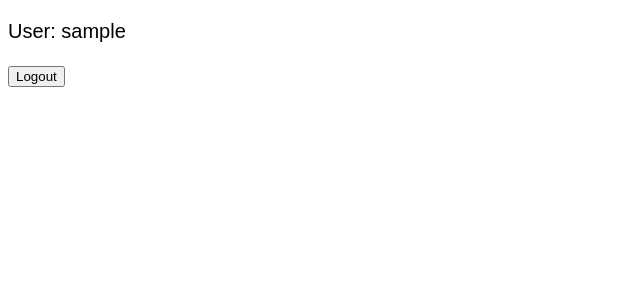
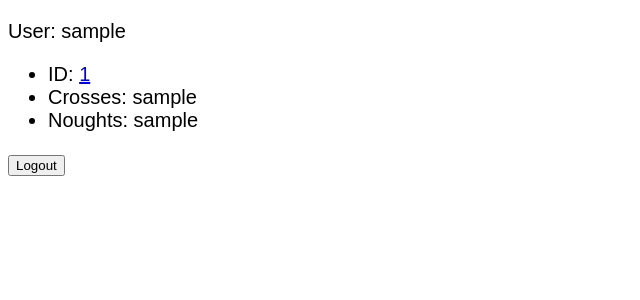
Before and after one commit to Garthof/django-game, a Django app: page /tictactoe/ in a window 1280 px wide. Shown: the top 300 px of the page, without its empty margins (0-640 px from the left). Run offline with Django 5.2, Linux system fonts and the light colour scheme; a user stored in the database is signed in; tables that the repository leaves empty hold one stand-in row (values such as "Sample post").

Commit message:
Display list of boards on index website

```diff
--- a/game/tictactoe/models.py
+++ b/game/tictactoe/models.py
@@ -11,6 +11,7 @@ class FieldState(enum.Enum):
 
 
 class Board(models.Model):
+    id: int
     noughts_player = models.ForeignKey(
         User, on_delete=models.SET_NULL, null=True, related_name="noughts_players"
     )
--- a/game/tictactoe/templates/tictactoe/index.html
+++ b/game/tictactoe/templates/tictactoe/index.html
@@ -13,12 +13,21 @@
 {% block content %}
 {% if user.is_authenticated %}
 <p>User: {{ user.get_username }}</p>
-<p>
+
+<div id="boards">
+    {% for board in user_boards %}
+    <ul class="board_info">
+        <li>ID: <a href="{% url 'tictactoe:board' board.id %}">{{ board.id }}</a></li>
+        <li>Crosses: {{ board.crosses_player }}</li>
+        <li>Noughts: {{ board.noughts_player }}</li>
+    </ul>
+    {% endfor %}
+</div>
+
 <form id="logout-form" method="post" action="{% url 'logout' %}">
     {% csrf_token %}
     <button type="submit">Logout</button>
 </form>
-</p>
 {% else %}
 <p><a href="{% url 'login' %}?next={{ request.path }}">Login</a></p>
 {% endif %}
--- a/game/tictactoe/urls.py
+++ b/game/tictactoe/urls.py
@@ -1,12 +1,11 @@
 from django.urls import URLPattern, path
-from django.views.generic import TemplateView
 
 from . import views
 
 app_name = "tictactoe"
 
 urlpatterns: list[URLPattern] = [
-    path("", TemplateView.as_view(template_name="tictactoe/index.html")),
+    path("", views.index, name="index"),
     path("boards/<int:id>/", views.board, name="board"),
     path(
         "boards/set_field_state/<int:board_id>/<int:row>/<int:col>",
--- a/game/tictactoe/views.py
+++ b/game/tictactoe/views.py
@@ -1,3 +1,5 @@
+from typing import Any
+
 from django.http import Http404, HttpRequest, HttpResponse
 from django.shortcuts import render
 from django.urls import reverse
@@ -23,6 +25,18 @@ class FieldInfo:
         )
 
 
+def index(request: HttpRequest) -> HttpResponse:
+    user_boards = None
+
+    if request.user.is_authenticated:
+        user_boards = Board.objects.filter(
+            crosses_player=request.user
+        ) | Board.objects.filter(noughts_player=request.user)
+
+    context: dict[str, Any] = {"user_boards": user_boards}
+    return render(request, "tictactoe/index.html", context)
+
+
 def board(request: HttpRequest, id: int) -> HttpResponse:
     try:
         board = Board.objects.get(pk=id)
@@ -30,7 +44,7 @@ def board(request: HttpRequest, id: int) -> HttpResponse:
         raise Http404(f"Board {id} does not exist")
 
     field_infos = [[FieldInfo(board, row, col) for col in range(3)] for row in range(3)]
-    context = {"board": board, "field_infos": field_infos}
+    context: dict[str, Any] = {"board": board, "field_infos": field_infos}
     return render(request, "tictactoe/board.html", context)
 
 
```
